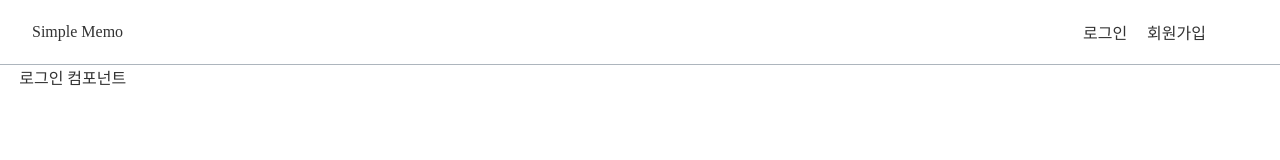
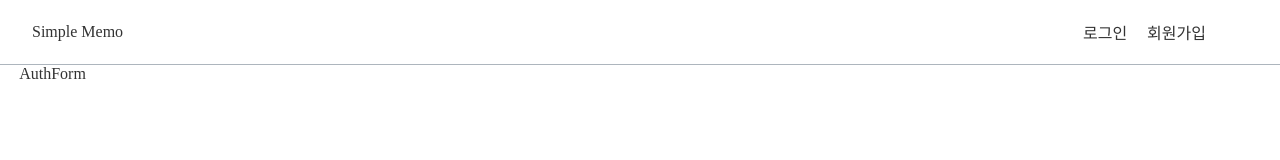
Before and after one commit to Lilian-Kim/portfolio, a React (Create React App) app: page /login in a window 1280 px wide. Shown: the top 160 px of the page. Built offline with nearby package versions, Linux system fonts and the light colour scheme.

Commit message:
- auth form 추가 - login & registerpage 수정

```diff
--- a/src/components/auth/AuthForm.js
+++ b/src/components/auth/AuthForm.js
@@ -3,13 +3,13 @@ import styled from 'styled-components'
 
 // 회원가입, 로그인 폼을 보여줌
 
-const AuthFormBlock = styled.div``
+const AuthFormWrapper = styled.div``
 
 const AuthForm = () => {
     return(
-        <AuthFormBlock>
+        <AuthFormWrapper>
             AuthForm
-        </AuthFormBlock>
+        </AuthFormWrapper>
     )
 }
 
--- /dev/null
+++ b/src/components/auth/AuthTemplate.js
@@ -0,0 +1,16 @@
+import React from 'react'
+import styled from 'styled-components'
+
+// 회원가입/로그인 페이지의 레이아웃 담당 컴포넌트
+
+const AuthTemplateWrapper = styled.div``
+
+const AuthTemplate = ({children}) => {
+    return(
+        <AuthTemplateWrapper>
+            {children}
+        </AuthTemplateWrapper>
+    )
+}
+
+export default AuthTemplate
--- a/src/pages/LoginPage.js
+++ b/src/pages/LoginPage.js
@@ -1,11 +1,13 @@
 import React from 'react'
+import AuthTemplate from 'components/auth/AuthTemplate'
+import AuthForm from 'components/auth/AuthForm'
 
 function LoginPage(){
 
     return(
-        <div>
-            로그인 컴포넌트
-        </div>
+        <AuthTemplate>
+            <AuthForm />
+        </AuthTemplate>
     )
 }
 
--- a/src/pages/RegisterPage.js
+++ b/src/pages/RegisterPage.js
@@ -1,8 +1,12 @@
 import React from 'react'
+import AuthTemplate from 'components/auth/AuthTemplate'
+import AuthForm from 'components/auth/AuthForm'
 
 const RegisterPage = () => {
     return(
-        <div>회원가입</div>
+        <AuthTemplate>
+            <AuthForm />
+        </AuthTemplate>
     )
 }
 
```
